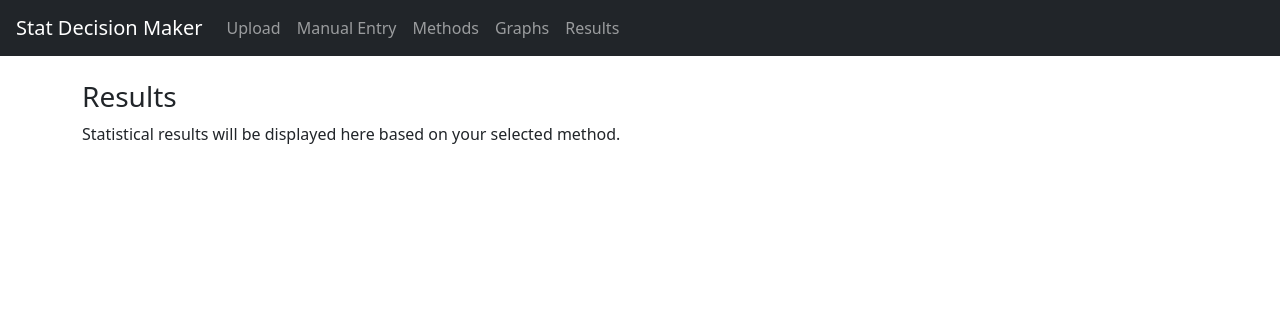
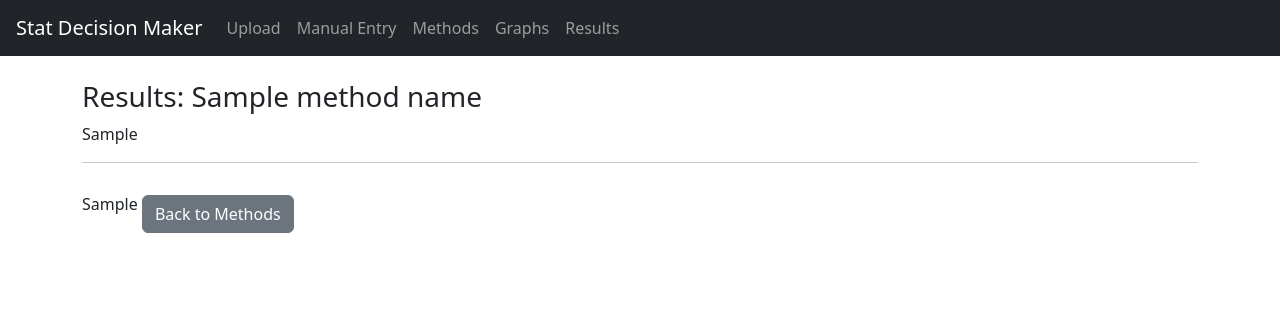
Before and after one commit to Kidanedg/stat-decision-maker, a Flask app: template templates/results.html in a window 1280 px wide. Shown: the top 316 px of the page. Run offline with Flask 3, Linux system fonts and the light colour scheme; the template is opened without the code that fills it: most values are stand-ins (such as "Sample title", 1, 10 or a date in 2020).

Commit message:
Update results.html

```diff
--- a/templates/results.html
+++ b/templates/results.html
@@ -1,5 +1,10 @@
 {% extends "base.html" %}
 {% block content %}
-<h3>Results</h3>
-<p>Statistical results will be displayed here based on your selected method.</p>
+<h3>Results: {{ method_name }}</h3>
+{{ result_html|safe }}
+{% if plot_html %}
+<hr>
+{{ plot_html|safe }}
+{% endif %}
+<a href="{{ url_for('methods') }}" class="btn btn-secondary mt-3">Back to Methods</a>
 {% endblock %}
```
